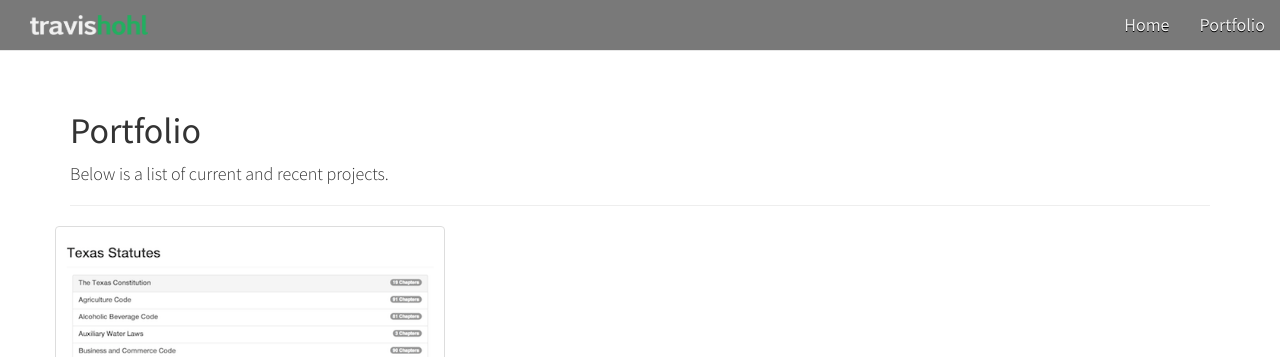
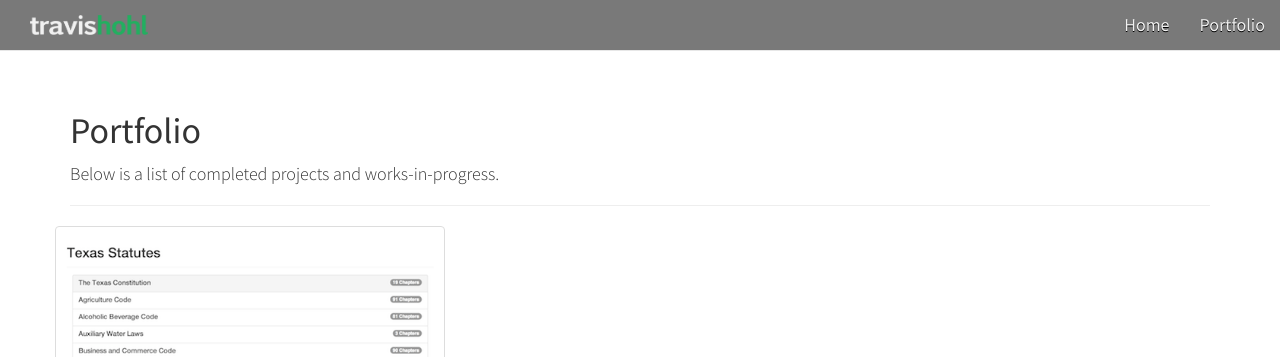
Before and after one commit to travishohl/travishohl.github.io, a Jekyll site: the page built from portfolio/index.html, in a window 1280 px wide. Shown: the top 357 px of the page. Built offline with Jekyll 4.4.1, drawn with Linux system fonts in a browser that asks for light colours.

Commit message:
Revise text on Portfolio page.

```diff
--- a/portfolio/index.html
+++ b/portfolio/index.html
@@ -5,7 +5,7 @@ layout: default
 <div class="container">
     <div class="page-header">
         <h1>Portfolio</h1>
-        <p>Below is a list of current and recent projects.</p>
+        <p>Below is a list of completed projects and works-in-progress.</p>
     </div>
     <div class="row">
         <div class="media">
```
